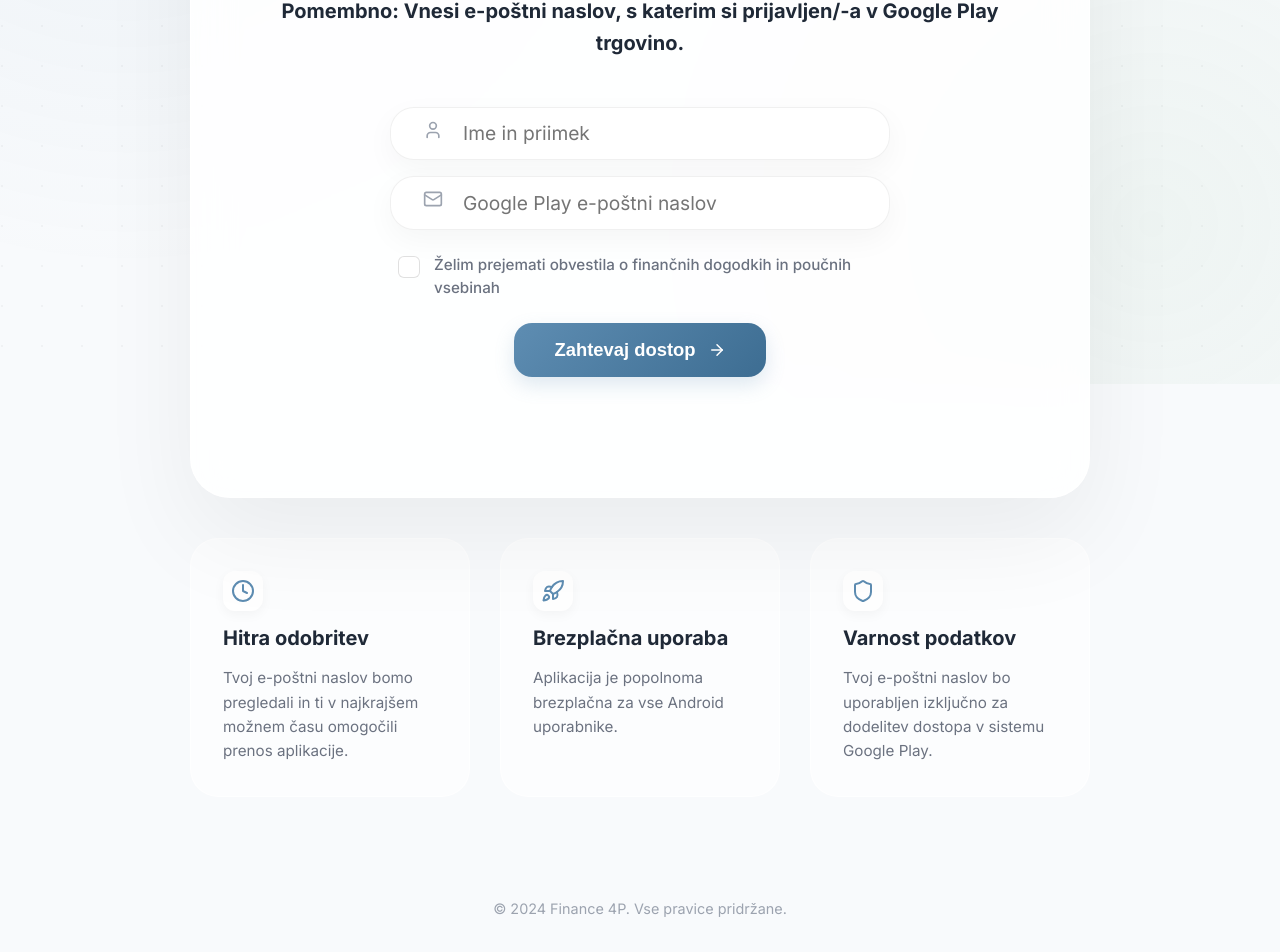
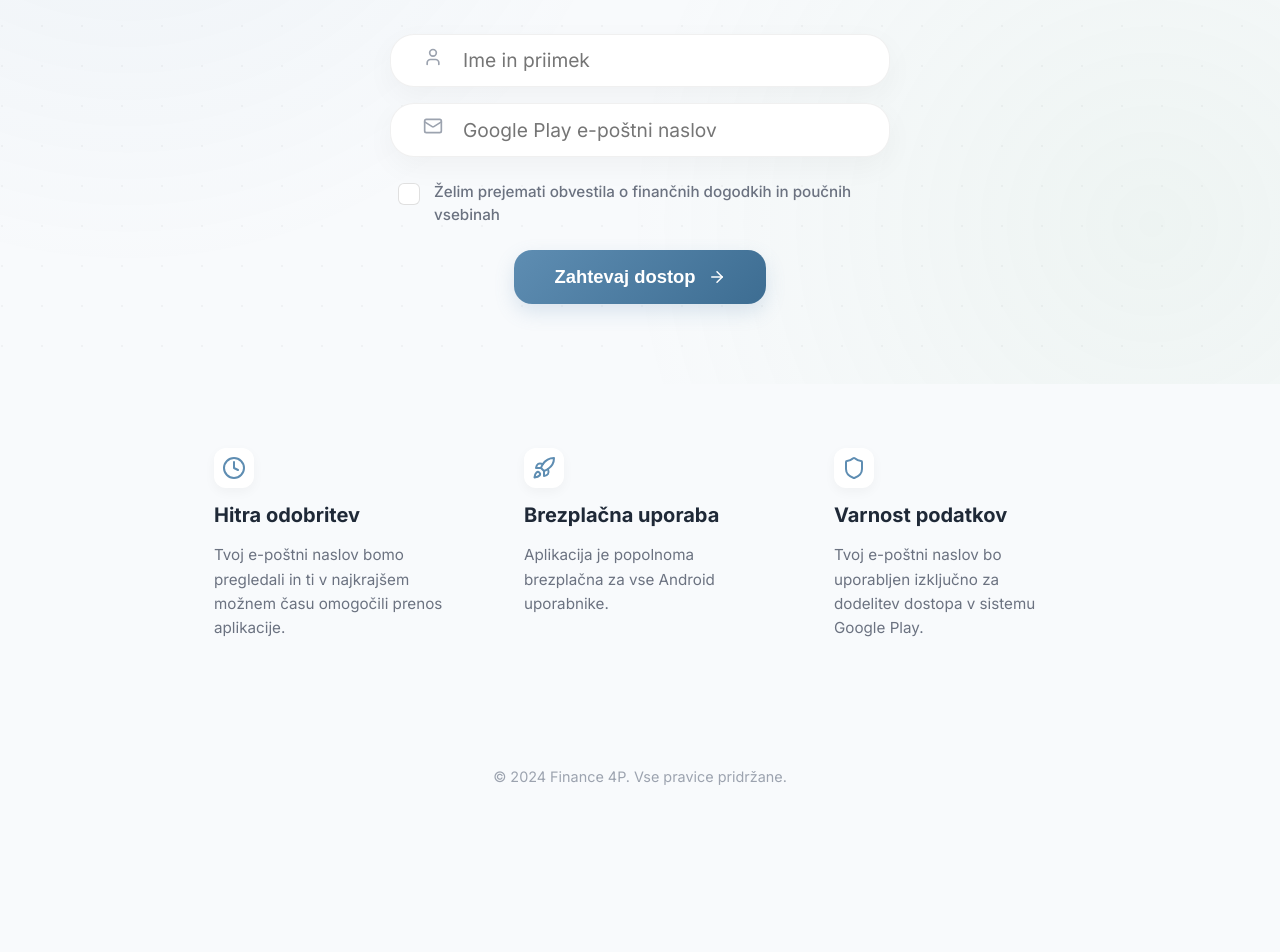
Before and after one commit to filipkolle/Landing-4P, a React (Vite) app: page /cakalna-vrsta in a window 1280 px wide. Shown: the part 416-1368 px from the top of the page. After the commit the page ends 1244 px from the top, so only its background shows below. Built offline with nearby package versions, Linux system fonts and the light colour scheme.

Commit message:
style: remove card backgrounds on waitlist page

```diff
--- a/src/styles/Waitlist.css
+++ b/src/styles/Waitlist.css
@@ -70,12 +70,12 @@
 }
 
 .waitlist-main-card {
-  background: rgba(255, 255, 255, 0.85);
-  backdrop-filter: blur(20px);
-  padding: 80px 60px;
-  border-radius: 40px;
-  border: 1px solid rgba(255, 255, 255, 0.6);
-  box-shadow: 0 40px 100px rgba(0, 0, 0, 0.06);
+  background: transparent;
+  backdrop-filter: none;
+  padding: 40px 0;
+  border-radius: 0;
+  border: none;
+  box-shadow: none;
   text-align: center;
   display: flex;
   flex-direction: column;
@@ -344,10 +344,10 @@
 }
 
 .info-card {
-  background: rgba(255, 255, 255, 0.6);
-  padding: 32px;
-  border-radius: 28px;
-  border: 1px solid rgba(255, 255, 255, 0.6);
+  background: transparent;
+  padding: 24px;
+  border-radius: 0;
+  border: none;
   display: flex;
   flex-direction: column;
   gap: 16px;
@@ -413,7 +413,7 @@
 @media (max-width: 768px) {
   .waitlist-nav { height: 80px; }
   .waitlist-content { padding: 40px 0; }
-  .waitlist-main-card { padding: 40px 24px; border-radius: 28px; }
+  .waitlist-main-card { padding: 20px 0; border-radius: 0; }
   .waitlist-main-card h1 { font-size: 1.8rem; line-height: 1.2; }
   .waitlist-subtitle { font-size: 1rem; margin-bottom: 32px; }
   .waitlist-info-grid { grid-template-columns: 1fr; gap: 20px; }
@@ -434,7 +434,7 @@
 }
 
 @media (max-width: 480px) {
-  .waitlist-main-card { padding: 28px 16px; border-radius: 24px; }
+  .waitlist-main-card { padding: 10px 0; border-radius: 0; }
   .waitlist-main-card h1 { font-size: 1.6rem; }
   .waitlist-subtitle { font-size: 0.95rem; margin-bottom: 24px; }
   .waitlist-benefits { gap: 10px; }
```
